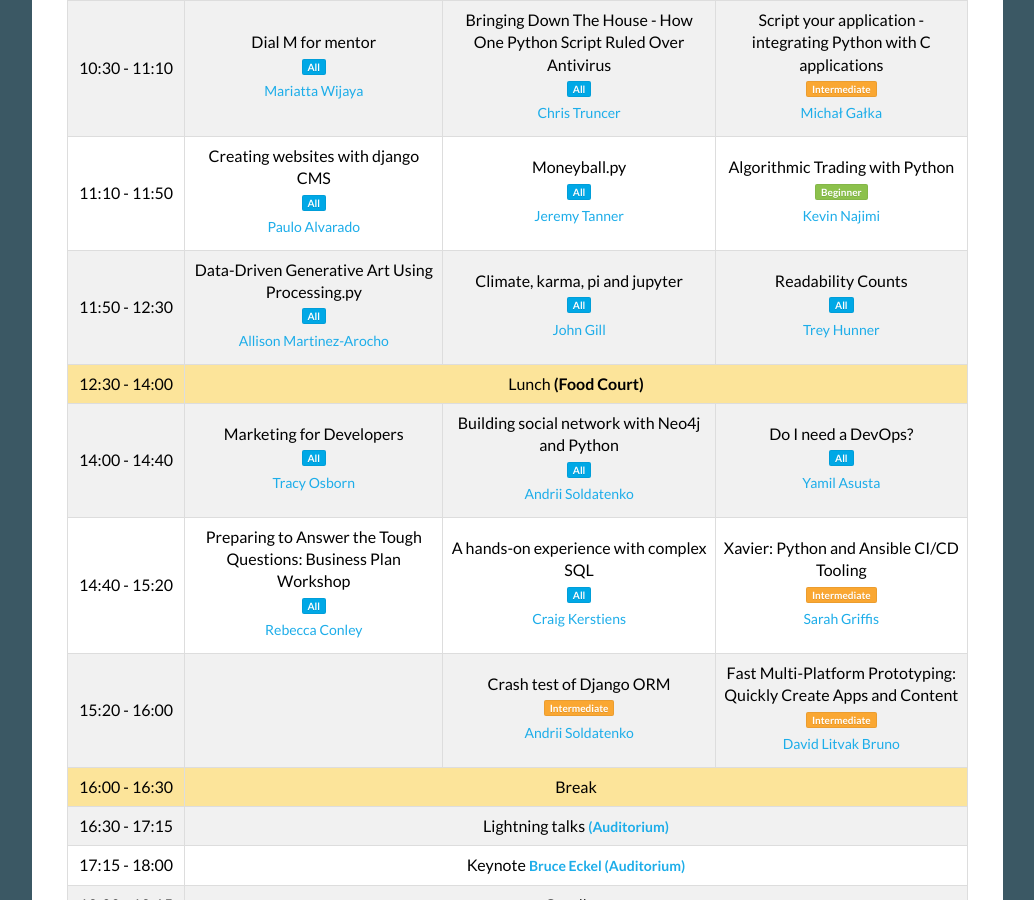
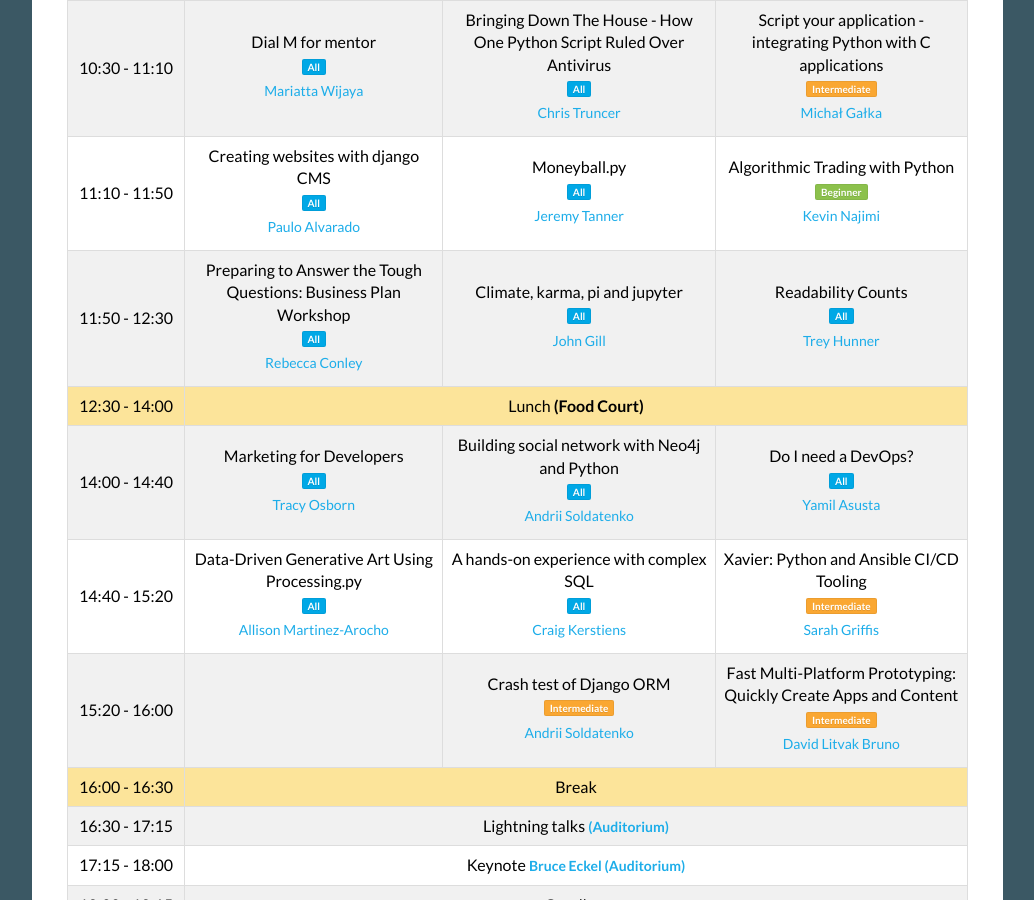
Before and after one commit to pycaribbean/pycaribbean.github.io, a Jekyll site: the page built from schedule.html, in a window 1280 px wide and 900 px high, scrolled down 1879 px. Shown: the whole window, without its empty margins (105-1139 px from the left). Built offline with Jekyll 4.4.1, drawn with Linux system fonts in a browser that asks for light colours; nearby versions of some CDN libraries; library files that are not in the unit come from our copies.

Commit message:
Swap talk of allison martinez with rebecca. To give allison more time for her talk

```diff
--- a/schedule.html
+++ b/schedule.html
@@ -139,7 +139,7 @@
               </tr>
               <tr>
                 <td class="time">11:50 - 12:30</td>
-                <td> <span class="title"> Data-Driven Generative Art Using Processing.py  </span> <br> <span class="uk-badge"> All </span> <span class="speaker"> Allison Martinez-Arocho </span>  </td>
+                <td> <span class="title"> Preparing to Answer the Tough Questions: Business Plan Workshop  </span> <br> <span class="uk-badge"> All </span> <span class="speaker"> Rebecca Conley</span>  </td>
                 <td> <span class="title"> Climate, karma, pi and jupyter  </span>  <br> <span class="uk-badge"> All </span> <span class="speaker"> John Gill </span> </td>
                 <td> <span class="title"> Readability Counts </span> <br> <span class="uk-badge"> All </span> <span class="speaker"> Trey Hunner </span> </td>
               </tr>
@@ -155,7 +155,7 @@
               </tr>
               <tr>
                 <td class="time">14:40 - 15:20 </td>
-                <td> <span class="title"> Preparing to Answer the Tough Questions: Business Plan Workshop  </span> <br> <span class="uk-badge"> All </span> <span class="speaker"> Rebecca Conley</span>  </td>
+                <td> <span class="title"> Data-Driven Generative Art Using Processing.py  </span> <br> <span class="uk-badge"> All </span> <span class="speaker"> Allison Martinez-Arocho </span>  </td>
                 <td> <span class="title"> A hands-on experience with complex SQL   </span>  <br> <span class="uk-badge"> All </span> <span class="speaker"> Craig Kerstiens </span> </td>
                 <td> <span class="title"> Xavier: Python and Ansible CI/CD Tooling </span> <br> <span class="uk-badge uk-badge-warning"> Intermediate</span> <span class="speaker"> Sarah Griffis </span> </td>
               </tr>
```
